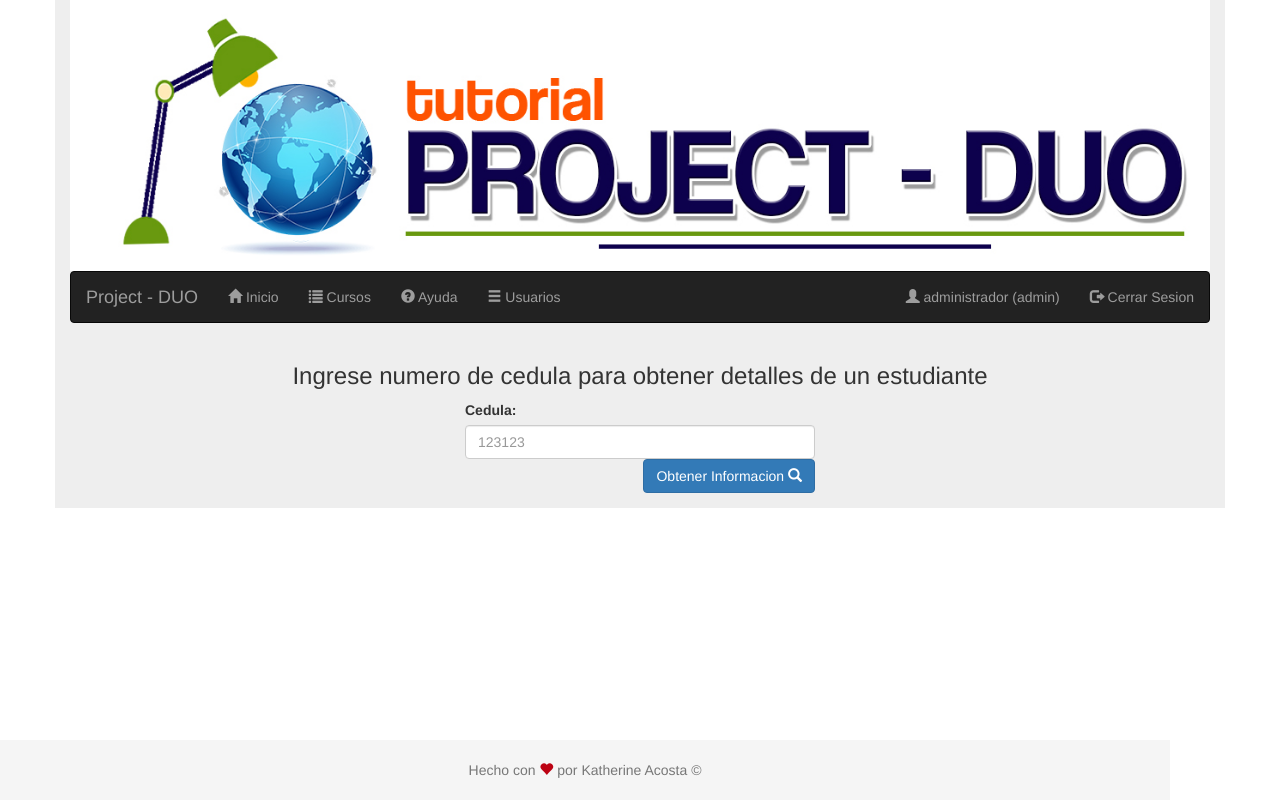
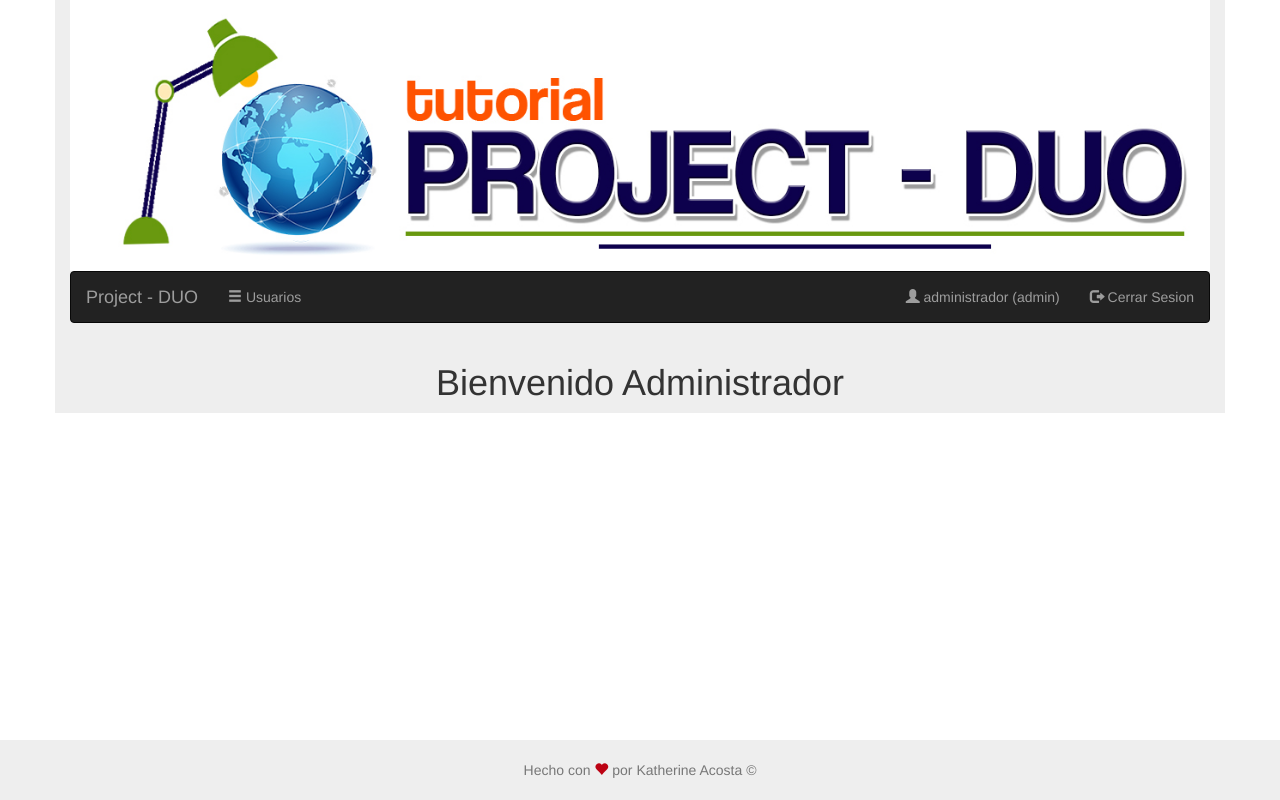
Before and after one commit to kath424/proyectoduo, a PHP site: page / in a window 1280 px wide. Run offline with PHP 8.4, Linux system fonts and the light colour scheme; a user stored in the database is signed in; data comes from the database, SQL or seed files in the repository; some libraries are stand-ins or nearby versions.

Commit message:
definir usuarios admin, profesor, estudiante ajustar pie

```diff
--- a/barra_de_navegacion.php
+++ b/barra_de_navegacion.php
@@ -13,13 +13,15 @@
             </div>
             <div class="navbar-collapse collapse">
                 <ul class="nav navbar-nav">
-                    <li><a href="index.php"><i class="glyphicon glyphicon-home"></i> Inicio</a></li>
-                    <li><a href="cursos.php"><i class="glyphicon glyphicon-list"></i> Cursos</a></li>
-                    <li><a href="ayuda.php"><i class="glyphicon glyphicon-question-sign"></i> Ayuda</a></li>
                     <?php if (es('admin')) { ?>
                         <li><a href="usuarios.php"><i class="glyphicon glyphicon-menu-hamburger"></i> Usuarios</a></li>
+                    <?php }
+                    else
+                    { ?>
+                        <li><a href="index.php"><i class="glyphicon glyphicon-home"></i> Inicio</a></li>
+                        <li><a href="cursos.php"><i class="glyphicon glyphicon-list"></i> Cursos</a></li>
+                        <li><a href="ayuda.php"><i class="glyphicon glyphicon-question-sign"></i> Ayuda</a></li>
                     <?php } ?>
-
                 </ul>
                 <ul class="nav navbar-nav navbar-right">
                     <?php if (isset($_SESSION['user_id'])) { ?>
--- a/encabezado.php
+++ b/encabezado.php
@@ -200,7 +200,7 @@ if (isset($_SESSION['user_id'])) {
 ?>
 
 
-<section class="container">
+<section class="container clearfix">
 
     <header class="masthead <?= isset($ocultarBanner)?'hidden':'' ?>">
        <a href="index.php"> <img class="banner" src="img/logo1.jpg" alt="banner"/></a>
--- a/estilos/estilopie.css
+++ b/estilos/estilopie.css
@@ -6,14 +6,14 @@ html {
 }
 body {
     /* Margin bottom by footer height */
-    margin-bottom: 60px;
+    margin-bottom: 100px;
 }
 .footer {
     position: absolute;
     bottom: 0;
     /* Set the fixed height of the footer here */
     height: 60px;
-    background-color: #f5f5f5;
+    width: 100%;
 }
 
 
@@ -26,9 +26,10 @@ body {
     margin: 20px 0;
 }
 
-.footer > .container {
+.footer  .container {
     padding-right: 15px;
     padding-left: 15px;
+    background-color: #f5f5f5;
 }
 
 code {
--- a/index.php
+++ b/index.php
@@ -61,9 +61,9 @@ if (isset($_SESSION['tipo_de_usuario']) && es('estudiante'))
     </div>
 
 <?php }
-else if (isset($_SESSION['tipo_de_usuario']) && es('admin'))
+else if (isset($_SESSION['user_id']) && es('profesor'))
 {
-    /********** es un administrador, mostrar campos para buscar informacion acerca de un estudiante ******/
+    /********** es un profesor, mostrar campos para buscar informacion acerca de un estudiante ******/
     ?>
 
     <?php
@@ -234,6 +234,12 @@ else if (isset($_SESSION['tipo_de_usuario']) && es('admin'))
     ?>
 
 <?php }
+else if (isset($_SESSION['user_id']) && es('admin'))
+{ ?>
+<div class="col-sm-12">
+    <p class="h1 text-center">Bienvenido Administrador </p>
+</div>
+<?php }
 else
 { ?>
 
--- a/pie.php
+++ b/pie.php
@@ -6,8 +6,8 @@
                 color:#BC0213;
             }
         </style>
-        <footer class="footer text-center container ">
-            <div class="">
+        <footer class="footer container" >
+            <div class="text-center ">
                 <p class="text-muted">Hecho con <i class="glyphicon glyphicon-heart red"></i> por Katherine Acosta &copy; </p>
             </div>
         </footer>
--- a/usuarios.php
+++ b/usuarios.php
@@ -173,3 +173,5 @@ else
 
     </div>
 </div>
+
+<?php require('pie.php'); ?>
```
Also changed, not shown: cursos.php (+4 -4 lines).
